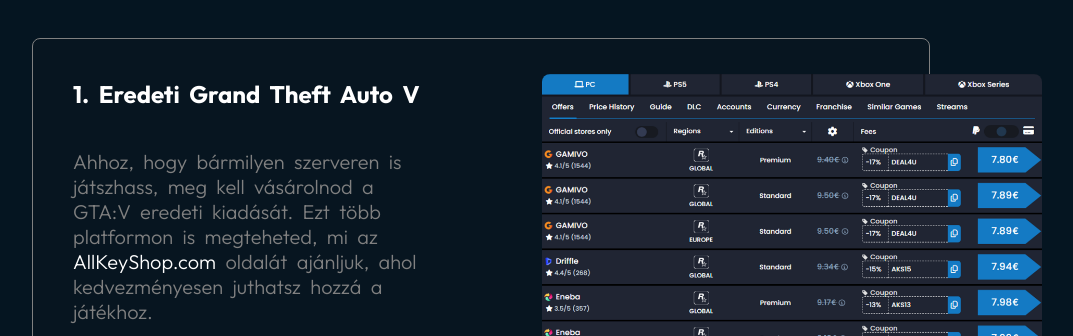
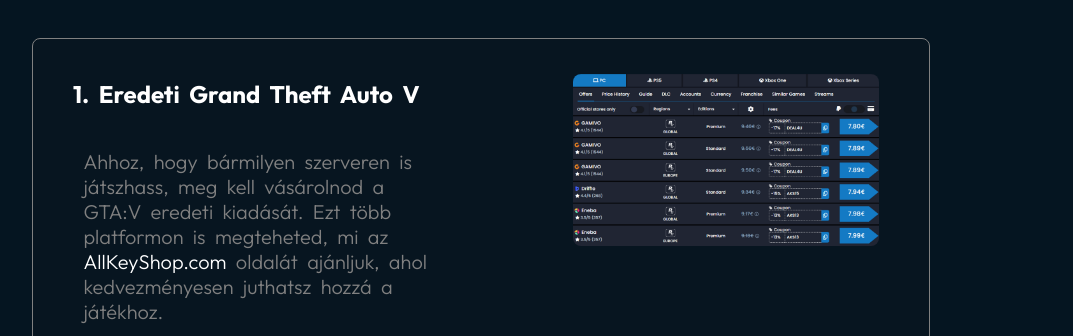
Before and after one commit to pentarphu/prph, a plain HTML site: page index.html in a window 1280 px wide. Shown: the part 464-800 px from the top of the page, without its empty margins (160-1233 px from the left). Drawn offline with nearby package versions, Linux system fonts and the light colour scheme.

Commit message:
Update style.css

```diff
--- a/style.css
+++ b/style.css
@@ -176,6 +176,9 @@ html, body {
 
 .fl{
     display: flex;
+    flex-wrap: wrap;
+    justify-content: center;
+    gap: 20px;
 }
 
 
@@ -191,11 +194,14 @@ html, body {
 }
 
 .r img{
-    justify-content: center;
-    align-items: center;
+    max-width: 100%;
+    height: auto;
+    display: block;
+    margin: 0 auto;
+    border-radius: 8px;
     margin-top: -55px;
-    border-radius: 8px;
 }
+
 
 .j {
     text-align: center;
```
